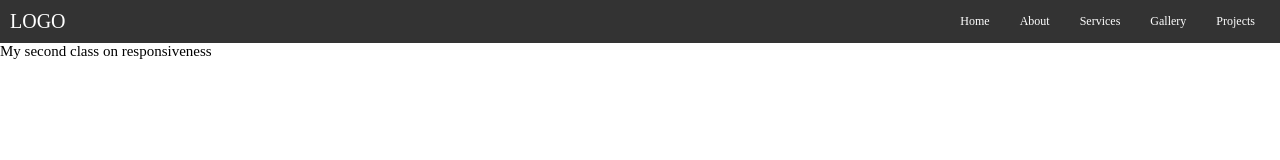
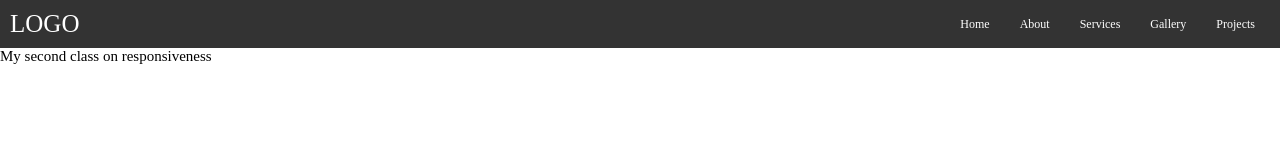
Before and after one commit to Hadehwahle/Class-Test, a plain HTML site: page index.html in a window 1280 px wide. Drawn offline with Linux system fonts and the light colour scheme.

Commit message:
modified the styles

```diff
--- a/styles.css
+++ b/styles.css
@@ -17,7 +17,7 @@ html {
 
 .navbar .logo {
   color: white;
-  font-size: 2rem;
+  font-size: 2.5rem;
 }
 
 .nav-links {
--- a/tablet.css
+++ b/tablet.css
@@ -5,5 +5,5 @@ button {
   display: none;
 }
 html {
-  font-size: 40%;
+  font-size: 50%;
 }
```
